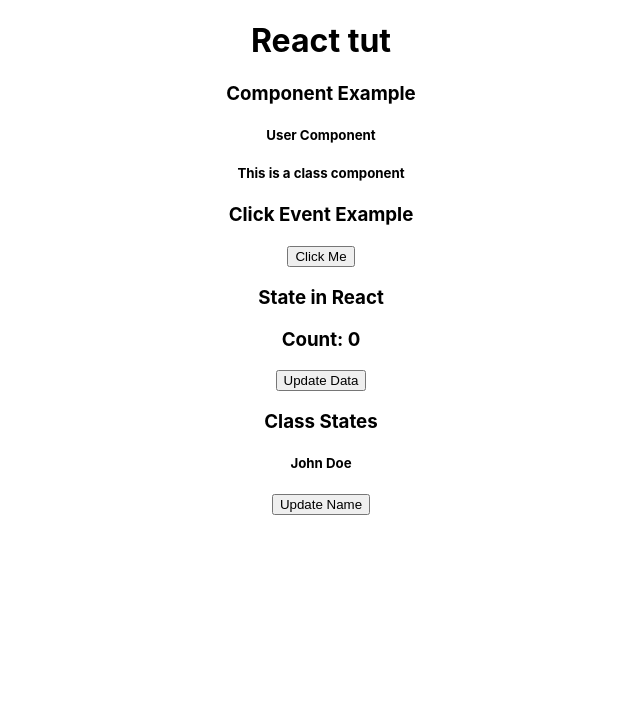
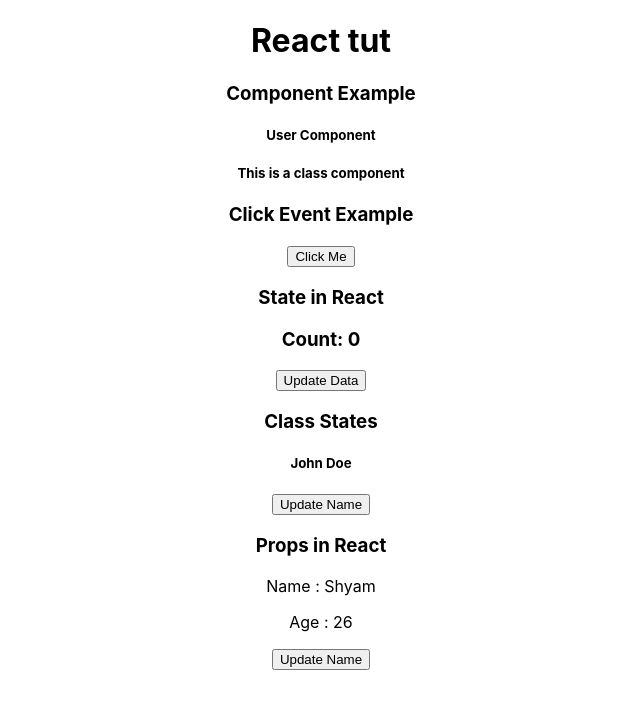
Before and after one commit to pujatech08/React-tut, a React (Create React App) app: page / in a window 1280 px wide. Shown: the top 708 px of the page, without its empty margins (319-959 px from the left). Built offline with nearby package versions, Linux system fonts and the light colour scheme.

Commit message:
Prop Function

```diff
--- a/src/App.js
+++ b/src/App.js
@@ -4,6 +4,7 @@
 import User from './User';
 import { useState } from 'react';
 import ClassState from './ClassState';
+import PropFunction from './PropFunction';
 
 function App() {
   let data = "Click Event Example";
@@ -28,6 +29,8 @@
       <h3>Count: {count}</h3>
       <button onClick={updateData}>Update Data</button>
       <ClassState />
+      <h3>Props in React</h3>
+      <PropFunction name="Ram" age={26}/>
     </div>
   );
 }
--- /dev/null
+++ b/src/PropFunction.js
@@ -0,0 +1,17 @@
+import React, {useState} from 'react';
+
+function PropFunction(props) {
+    const [name, setName] = useState("Shyam");
+     function updateName(){
+        setName("Hari");
+     }
+    return(
+        <>
+         <p>Name : {name}</p>
+         <p>Age : {props.age}</p>
+         <button onClick={updateName}>Update Name</button>
+        </>
+    )
+}
+
+export default PropFunction;
```
Also changed, not shown: interview-ques.txt.
